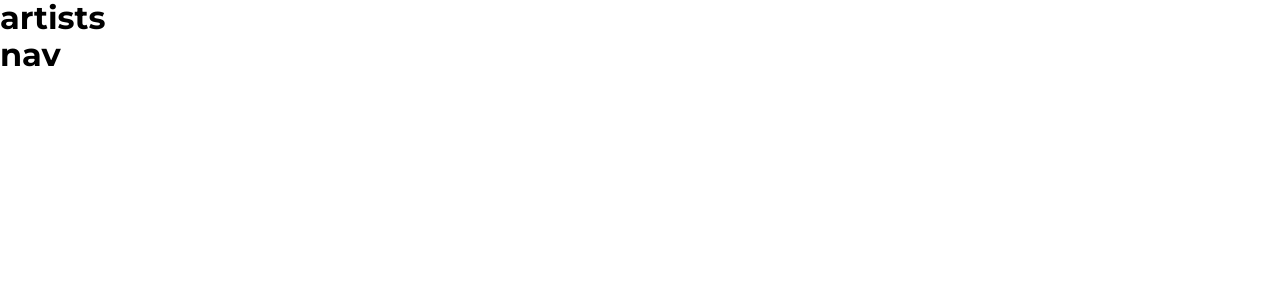
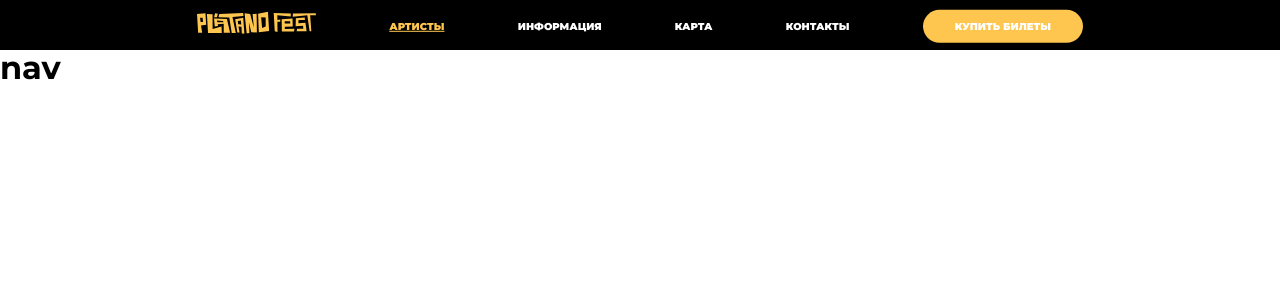
Before and after one commit to BoikoAnastasiia/Platano-Fest, a React (Create React App) app: page /artists in a window 1280 px wide. Shown: the top 300 px of the page. Built offline with nearby package versions, Linux system fonts and the light colour scheme.

Commit message:
nav done

```diff
--- a/src/Views/Artists/Artists.jsx
+++ b/src/Views/Artists/Artists.jsx
@@ -1,11 +1,12 @@
 import React from 'react';
 import AppBar from '../../Сomponents/AppBar';
+import MainContainer from '../../Сomponents/MainContainer';
 
 export default function Artists() {
   return (
     <div>
-      <h1>artists</h1>
       <AppBar />
+      <MainContainer></MainContainer>
     </div>
   );
 }
--- a/src/Views/BuyTickets/BuyTickets.jsx
+++ b/src/Views/BuyTickets/BuyTickets.jsx
@@ -1,8 +1,11 @@
 import React from 'react';
+import AppBar from '../../Сomponents/AppBar';
 
 export default function Contacts() {
   return (
     <div>
+      <AppBar />
+
       <h1>buy tickets</h1>
     </div>
   );
--- a/src/Views/Contacts/Contacts.jsx
+++ b/src/Views/Contacts/Contacts.jsx
@@ -1,8 +1,9 @@
-import React from 'react';
+import AppBar from '../../Сomponents/AppBar';
 
 export default function Contacts() {
   return (
     <div>
+      <AppBar />
       <h1>contacts</h1>
     </div>
   );
--- a/src/Views/Information/Information.jsx
+++ b/src/Views/Information/Information.jsx
@@ -1,6 +1,10 @@
+import AppBar from '../../Сomponents/AppBar';
+
 export default function Information() {
   return (
     <div>
+      <AppBar />
+
       <h1>Information</h1>
     </div>
   );
--- a/src/Views/Map/Map.jsx
+++ b/src/Views/Map/Map.jsx
@@ -1,8 +1,10 @@
-import React from 'react';
+import AppBar from '../../Сomponents/AppBar';
 
 export default function Map() {
   return (
     <div>
+      <AppBar />
+
       <h1>map</h1>
     </div>
   );
--- a/src/Сomponents/AppBar/AppBar.jsx
+++ b/src/Сomponents/AppBar/AppBar.jsx
@@ -1,34 +1,69 @@
 import React from 'react';
 import { Link, NavLink } from 'react-router-dom';
-// import SmallLogo from '../Icons/SmallLogo';
-// import moduleName from '../Icons/Logo';
-// console.log(moduleName);
+import SmallLogo from '../../../src/Icons/SmallLogo';
+import './AppBar.scss';
 
 export default function AppBar() {
   return (
     <div>
       <nav>
-        <ul>
+        <ul className="nav-list">
           <li>
-            {/* <Link exact to="/"> */}
-            {/* <SmallLogo /> */}
-            {/* </Link> */}
-          </li>
-          {/* <li>
-            <NavLink></NavLink>
+            <Link exact to="/">
+              <SmallLogo />
+            </Link>
           </li>
           <li>
-            <NavLink></NavLink>
+            <NavLink
+              exact
+              to="/artists"
+              className="NavLink"
+              activeClassName="NavLink--active"
+            >
+              артисты
+            </NavLink>
           </li>
           <li>
-            <NavLink></NavLink>
+            <NavLink
+              exact
+              to="/information"
+              className="NavLink"
+              activeClassName="NavLink--active"
+            >
+              информация
+            </NavLink>
+          </li>
+
+          <li>
+            <NavLink
+              exact
+              to="/map"
+              className="NavLink"
+              activeClassName="NavLink--active"
+            >
+              карта
+            </NavLink>
           </li>
           <li>
-            <NavLink></NavLink>
+            <NavLink
+              exact
+              to="/contacts"
+              className="NavLink"
+              activeClassName="NavLink--active"
+            >
+              контакты
+            </NavLink>
           </li>
           <li>
-            <NavLink></NavLink>
-          </li> */}
+            <NavLink
+              exact
+              to="/buy-tickets"
+              className="NavButton"
+              activeClassName="NavButton--active"
+            >
+              купить билеты
+            </NavLink>
+          </li>
         </ul>
       </nav>
       <h1>nav</h1>
--- a/src/Сomponents/AppBar/AppBar.scss
+++ b/src/Сomponents/AppBar/AppBar.scss
@@ -0,0 +1,46 @@
+.NavLink {
+  text-transform: uppercase;
+  color: white;
+  font-weight: 900;
+  transition: 500ms;
+  font-size: 10px;
+}
+
+.NavLink--active {
+  color: #ffc64f;
+  text-decoration: underline;
+}
+
+.NavLink:hover {
+  color: #ffc64f;
+}
+
+.nav-list {
+  display: flex;
+  align-items: center;
+  max-width: 70%;
+  margin: 0 auto;
+  padding: 5px;
+  justify-content: space-between;
+  position: relative;
+  top: 50%;
+  transform: translateY(-50%);
+}
+
+nav {
+  width: 100%;
+  height: 50px;
+  background-color: black;
+}
+
+.NavButton {
+  text-transform: uppercase;
+  color: white;
+  font-weight: 900;
+  transition: 500ms;
+  background-color: #ffc64f;
+  width: 195px;
+  border-radius: 150px;
+  font-size: 10px;
+  padding: 10px 32px;
+}
```
